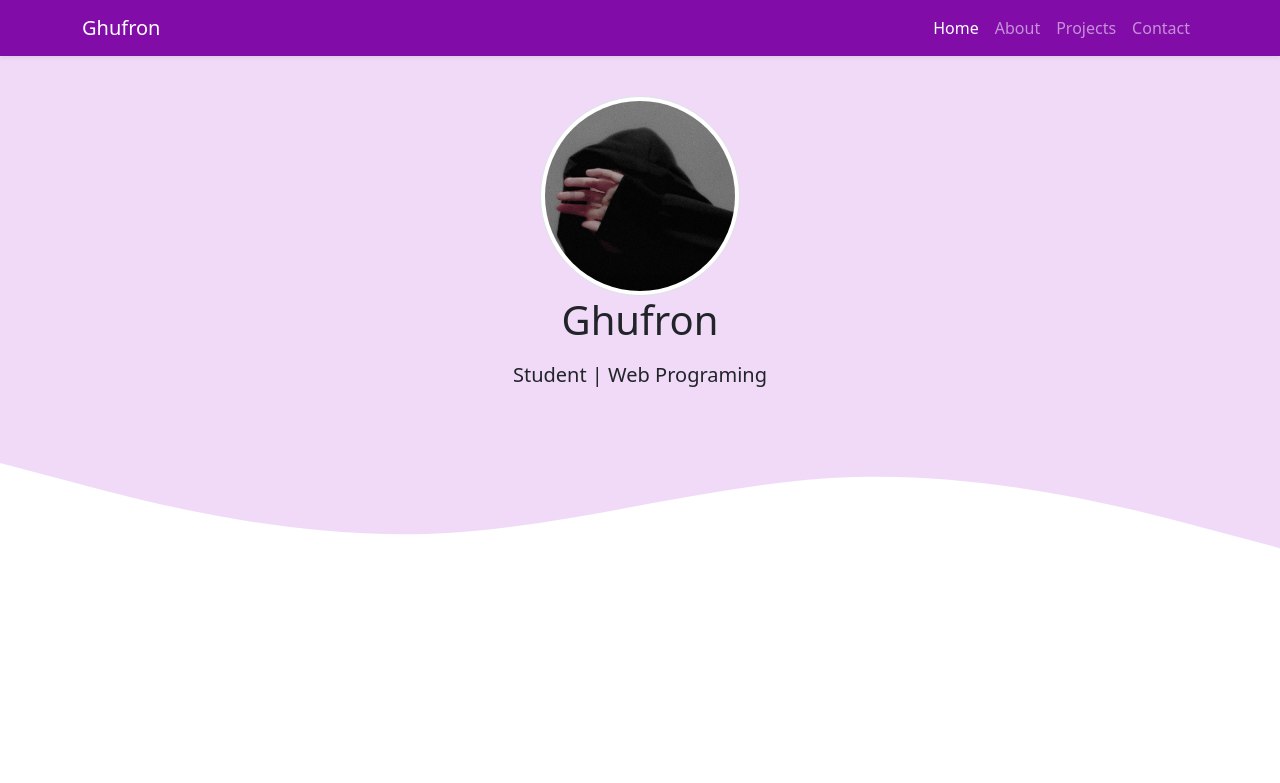
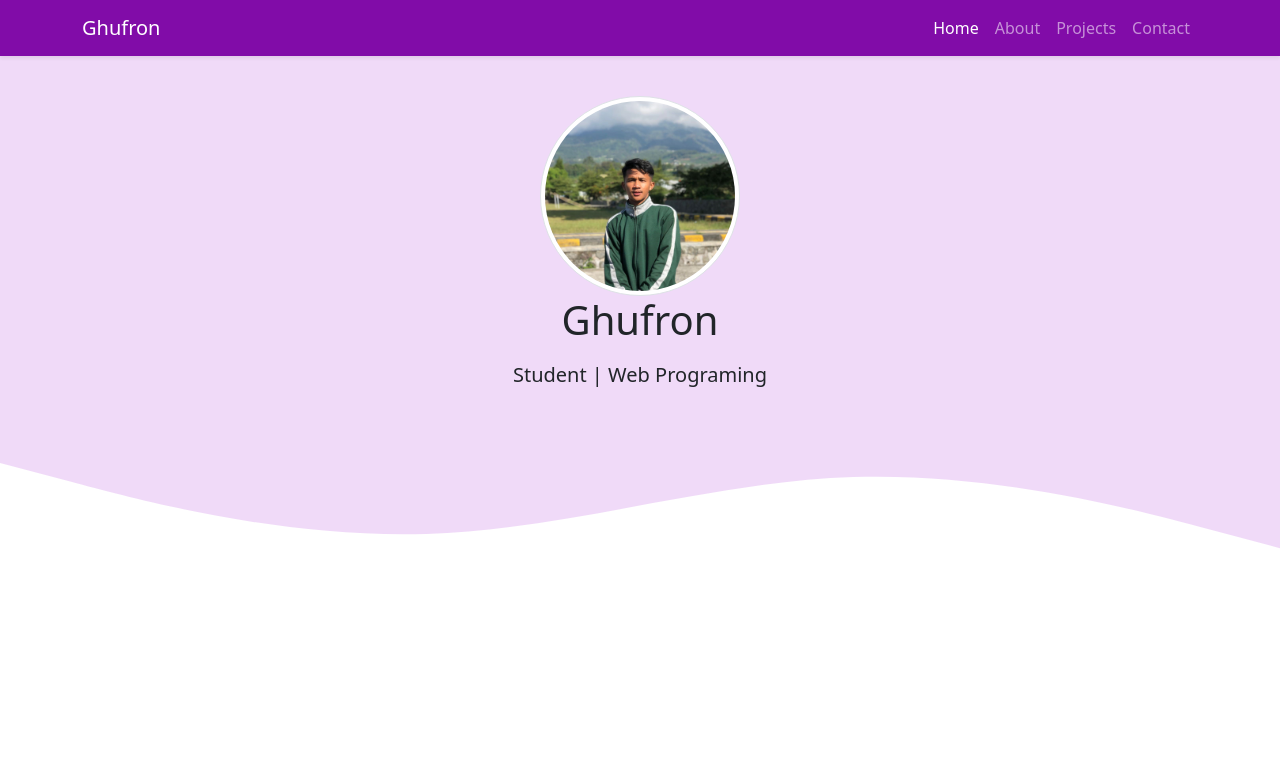
Before and after one commit to Ghufron0412/ghufronsaja.github.io, a plain HTML site: page index.html in a window 1280 px wide. Shown: the top 783 px of the page. Drawn offline with nearby package versions, Linux system fonts and the light colour scheme.

Commit message:
mengganti foto jumbotron

```diff
--- a/index.html
+++ b/index.html
@@ -46,7 +46,7 @@
 
     <!-- Jumbotron -->
     <section class="jumbotron text-center">
-      <img src="img/Insecure Pose.jpg" alt="Ghufron" width="200" class="rounded-circle img-thumbnail" />
+      <img src="img/ghufron.jpg" alt="Ghufron" width="200" class="rounded-circle img-thumbnail" />
       <h1 class="display-md-4 mb-3">Ghufron</h1>
       <p class="lead">Student | Web Programing</p>
       <svg xmlns="http://www.w3.org/2000/svg" viewBox="0 0 1440 320">
```
Also changed, not shown: img/ghufron.jpg (added).
